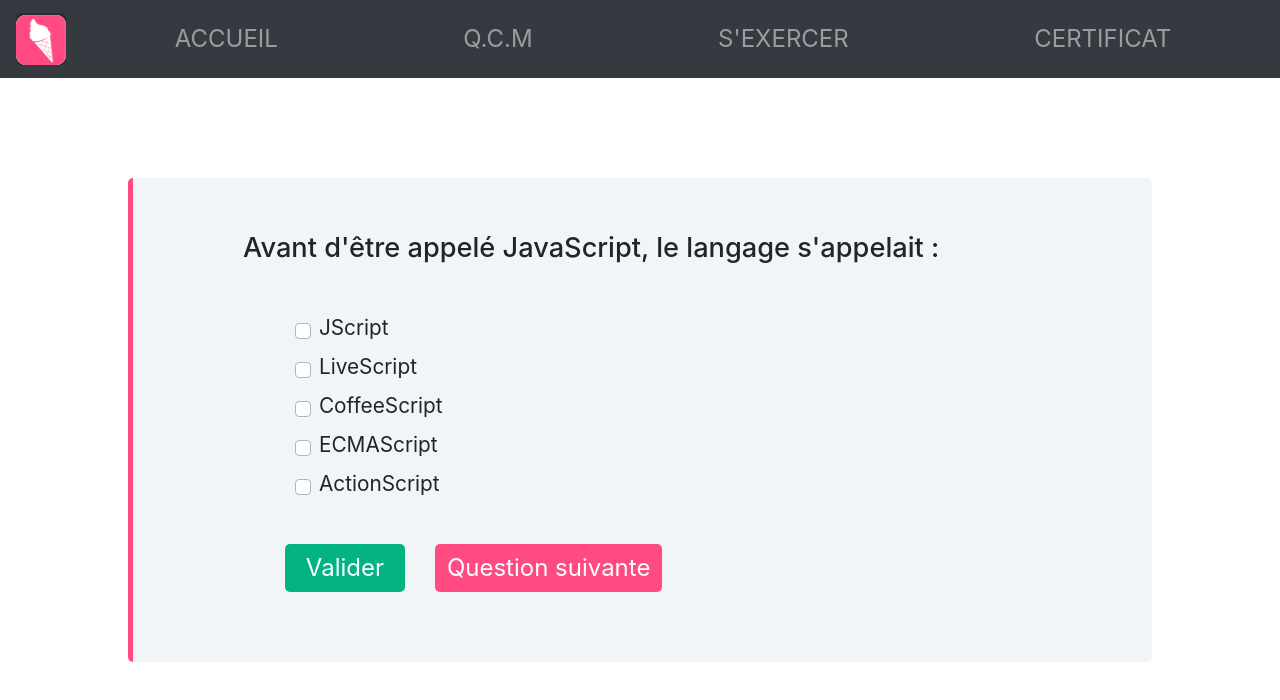
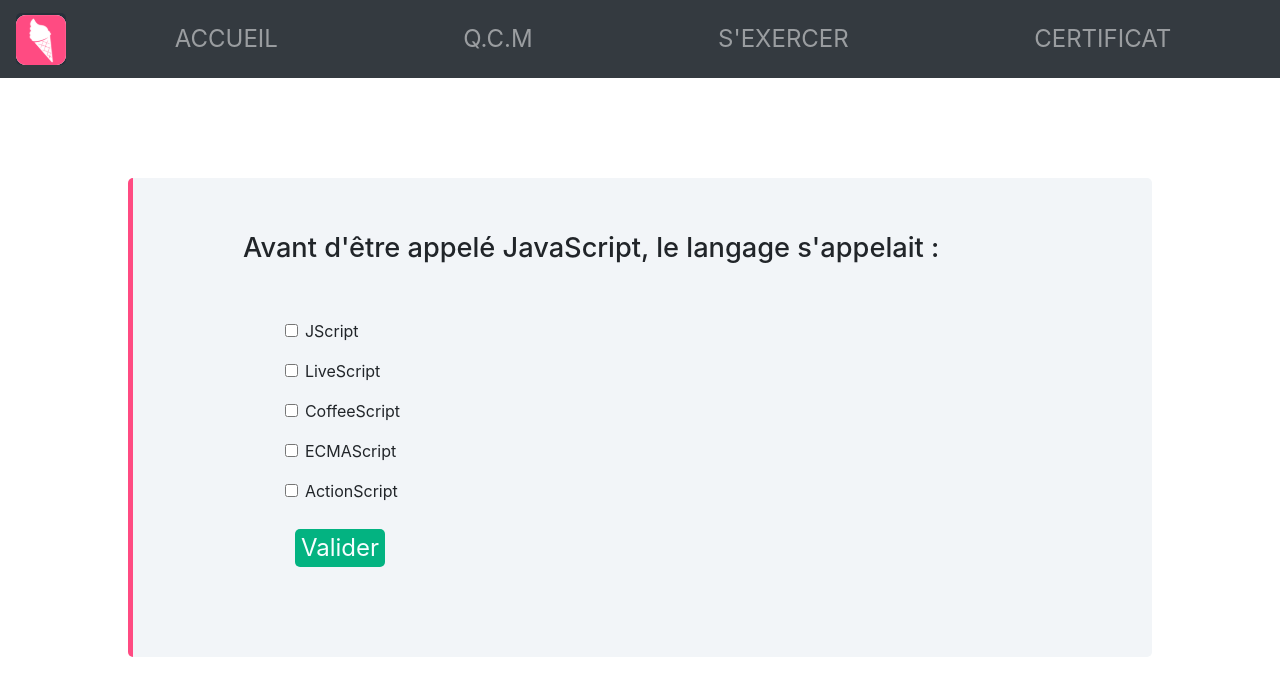
Before and after one commit to QuizzMacademia/Quizz, a React (Create React App) app in the folder FrontEnd/: page /Accueil/Entainement in a window 1280 px wide. Shown: the top 700 px of the page. Built offline with nearby package versions, Linux system fonts and the light colour scheme.

Commit message:
s2#09 add formik et Yup pour question + swich button

```diff
--- a/FrontEnd/src/components/accueil/Training.jsx
+++ b/FrontEnd/src/components/accueil/Training.jsx
@@ -10,10 +10,12 @@ function Training() {
     const questionData = MOCK_QUESTIONNAIRE.questions[index];
     const [lastQuestion, setLastQuestion]=useState(false);
     const [listQuestion, setListQuestion]=useState(true);
+    const[showButton, setShowButton] = useState(false);
     const validationUtilisateur = (evt) => {
         evt.preventDefault();
         setShowAnswer(true) ;
         console.log(evt);
+        setShowButton(true)
     };
 
     const handleNextQuestion = (event) => {
@@ -21,6 +23,7 @@ function Training() {
         if(index < MOCK_QUESTIONNAIRE.questions.length -1){
         setIndex(index + 1);
         setShowAnswer(false) ;
+            setShowButton(false);
         console.log(index);
         }else{
             setListQuestion(false);
@@ -32,7 +35,7 @@ function Training() {
     return (
         <div>
             <Form>
-                {listQuestion && <Question question={questionData} show={showAnswer}  onHandleValidation={validationUtilisateur} onHandleNextQuestion={handleNextQuestion}/>}
+                {listQuestion && <Question question={questionData} show={showAnswer} showButton={showButton}  onHandleValidation={validationUtilisateur} onHandleNextQuestion={handleNextQuestion}/>}
                 {lastQuestion &&  <Fragment>
                                         <div className="question">
                                             <h4>Exercice termier</h4>
--- a/FrontEnd/src/components/accueil/menu.jsx
+++ b/FrontEnd/src/components/accueil/menu.jsx
@@ -2,7 +2,6 @@ import React from "react";
 import Nav from "react-bootstrap/Nav";
 import './accueil.css'
 import Navbar from "react-bootstrap/Navbar";
-import FormControl from "react-bootstrap/FormControl";
 
 const  Menu = () => {
     return (
--- a/FrontEnd/src/components/accueil/question.css
+++ b/FrontEnd/src/components/accueil/question.css
@@ -47,17 +47,14 @@
     font-size: 1.5rem;
     border-radius: 5px;
     color: #f7feff;
+    background-color: #03b381;
 
 }
-.button-container button:first-child{
+.button-container button:hover{
     background-color: #03b381;
-    transition: 0.2s linear all;
-    box-shadow: dimgrey;
-    min-width: 120px;
 }
-.button-container button:last-child{
-    background-color: #ff4b82;
-    margin-left: 30px;
+.button-container button:active{
+    background-color: #03b381;
 }
 p {
  color: #368bd6;
--- a/FrontEnd/src/components/accueil/question.jsx
+++ b/FrontEnd/src/components/accueil/question.jsx
@@ -1,32 +1,74 @@
-import React, {Fragment} from "react";
-import {Button, Form} from "react-bootstrap";
+import React from "react";
+import { Form} from "react-bootstrap";
 import "./question.css"
 import Answer from "./answer";
+import * as Yup from "yup";
+import { Formik, useField} from "formik";
+import FormGroup from "react-bootstrap/FormGroup";
+import FormCheck from "react-bootstrap/FormCheck";
 
 
-const Question = ({question, show, onHandleValidation, onHandleNextQuestion}) => {
-    const handleClicked = (event) => {
+
+const Question = ({question, show, onHandleValidation,showButton, onHandleNextQuestion}) => {
+    {/*const handleClicked = (event) => {
         console.log("reponse choidsie", question.choixQuestion, event?.target?.id)
+    };*/}
+    const validationSchema = Yup.object().shape({
+
+
+    });
+    const initialValues = {
+
+        correctChoice1: [],
+        correctChoice2: []
     };
+
     return (
-        <Fragment>
         <div className="question">
             <h4> {question.questionName} </h4>
             <div className="options-container">
                 <div className="options">
-                        {question.choixQuestion.map((item, idx) => (
-                            <Form.Check className="option" custom key={idx} id={idx + 1} label={item} name='choix'
-                                        type={question.typeChoix} onChange={handleClicked}/>
+                    <Formik validationSchema={validationSchema}
+                            initialValues={initialValues}
+                            onSubmit={onHandleNextQuestion}>
+
+                        {({errors, values, isValidating, dirty, isValid, handleSubmit}) => (
+
+                            <Form onSubmit={handleSubmit} style={{textAlign:"left", marginLeft:"10px"}}>
+                                {
+                                    question.choixQuestion.map((item, idx) => (
+                                    <MyCheckbox className="option" custom key={idx}  label={item}
+                                                name={ `correctChoice${question.id}`} value={item} type={question.typeChoix}/>
+
                                 ))}
+                                {show && <Answer explication={question.explication}/>}
+
+                                <div className="button-container">
+                                    {!showButton && <button onClick={onHandleValidation} disabled={(!isValid)} >Valider</button>}
+                                    {showButton && <button type={'submit'} onClick={onHandleNextQuestion}>Question suivante</button>}
+
                                 </div>
-                    {show && <Answer explication={question.explication}/>}
-                    <div className="button-container">
-                        <button onClick={onHandleValidation}>Valider</button>
-                        <Button type={'submit'} onClick={onHandleNextQuestion}>Question suivante</Button>
+                                {/*} <pre>{JSON.stringify(errors, null, 4)}</pre>
+                                <p>--------------------------------------------</p>
+                                <pre>{JSON.stringify(values, null, 4)}</pre>*/}
+                            </Form>
+
+                        )}
+                    </Formik>
                 </div>
             </div>
+
         </div>
-        </Fragment>
 )
 };
 export default Question;
+
+export function MyCheckbox({name, value,type}) {
+    const [field] = useField({
+        name,
+        value,
+        type,
+        label: value
+    });
+    return (<FormGroup><FormCheck {...field} name={name} type={type} value={value} label={value}/></FormGroup>)
+}
```
Lines whose indentation alone changed are shown as unchanged.
